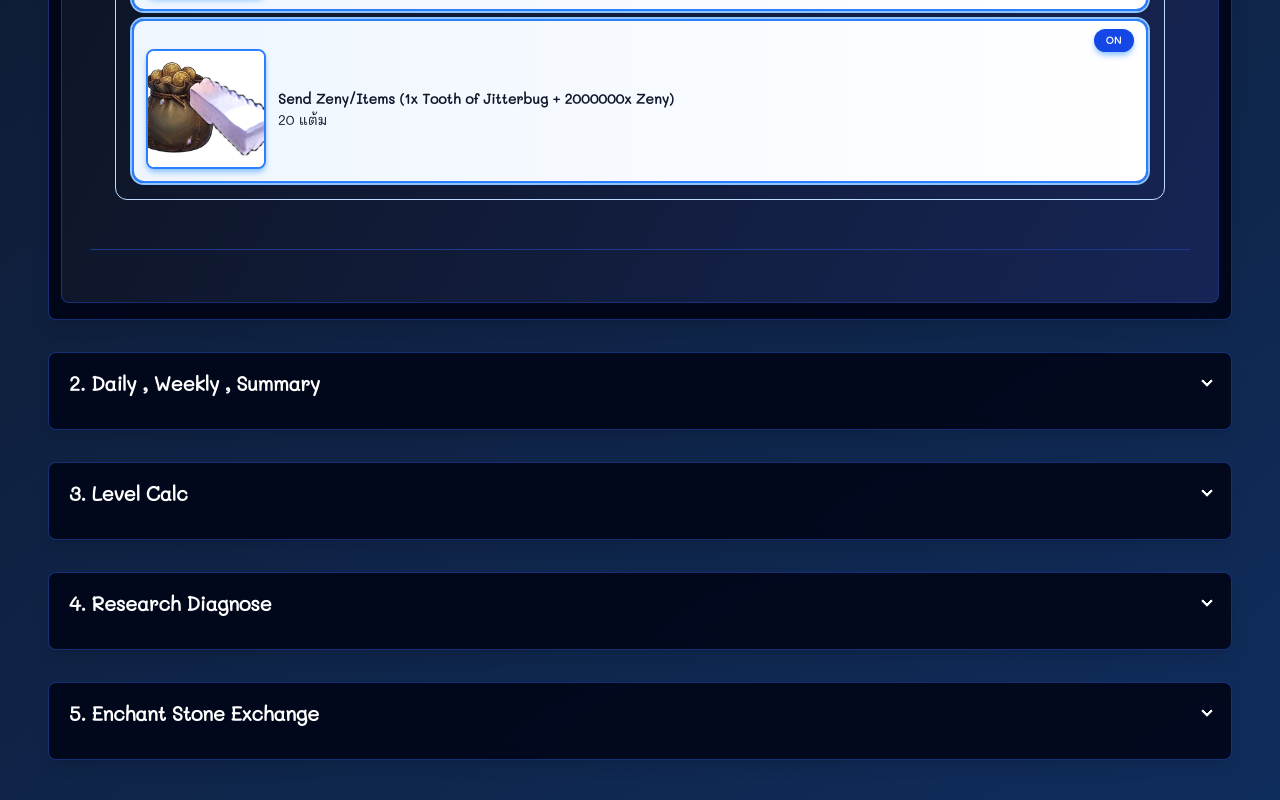
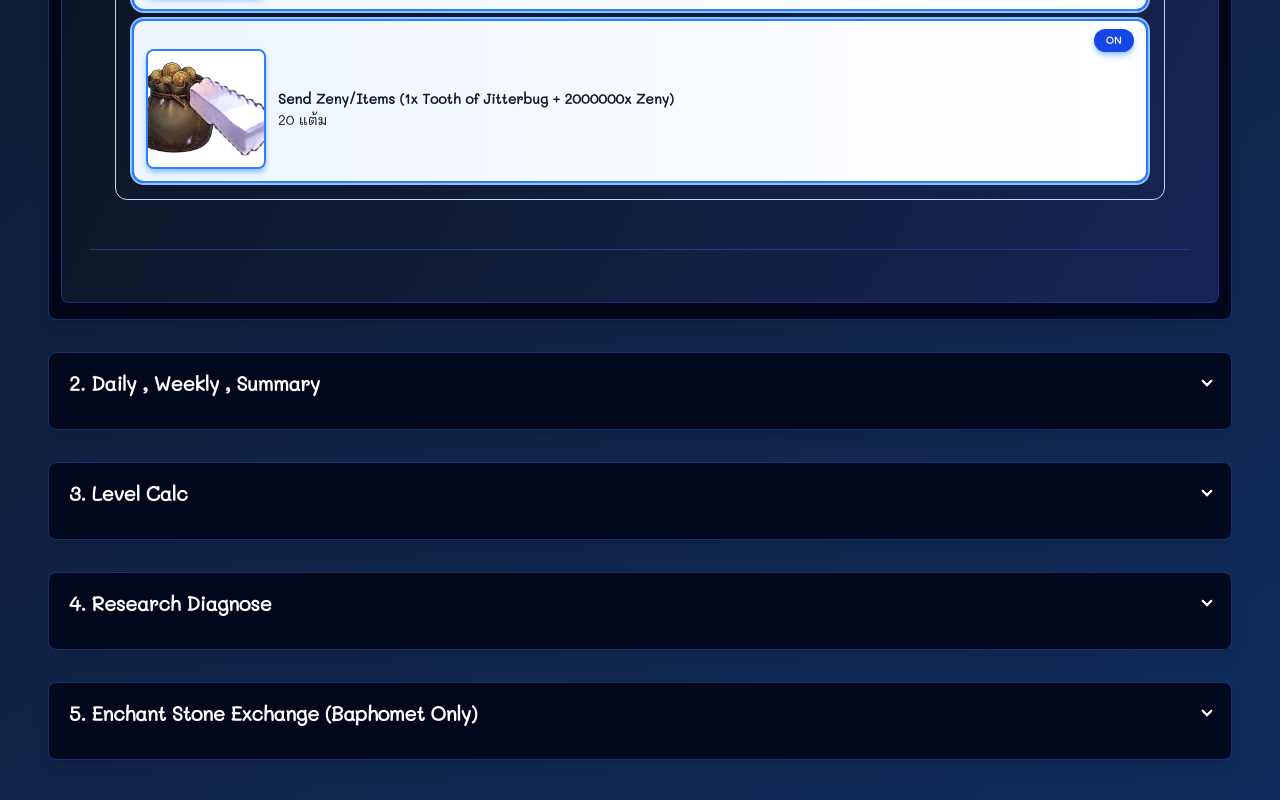
Before and after one commit to Suphanat-th/ROC_Library, a Next.js app in the folder roc-library/: page /calc-bp in a window 1280 px wide. Shown: the part 3365-4165 px from the top of the page. Built offline with nearby package versions, Linux system fonts and the light colour scheme.

Commit message:
update detail

```diff
--- a/roc-library/src/app/calc-bp/CalcBPComponent.tsx
+++ b/roc-library/src/app/calc-bp/CalcBPComponent.tsx
@@ -696,7 +696,7 @@ export default function CalcBPComponent() {
       <div className="collapse collapse-arrow border border-blue-900/80 bg-slate-950/90 text-white shadow-lg backdrop-blur-sm">
         <input type="checkbox" defaultChecked={false} />
         <div className="collapse-title px-5 py-4 text-lg font-black tracking-tight text-white sm:text-xl">
-          5. Enchant Stone Exchange
+          5. Enchant Stone Exchange (Baphomet Only)
         </div>
         <div className="collapse-content px-2 pb-4 sm:px-3">
           <EnchantStoneSection formatNumber={formatNumber} />
```
